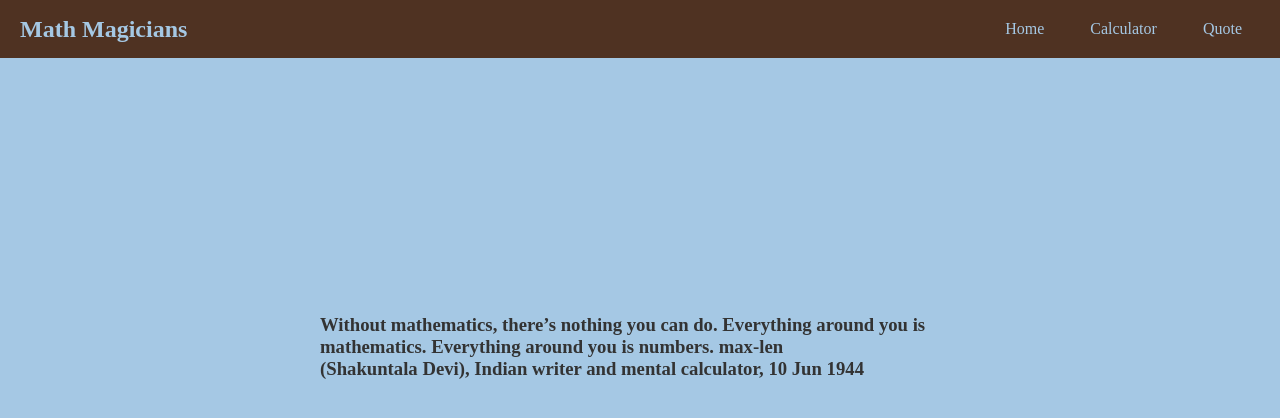
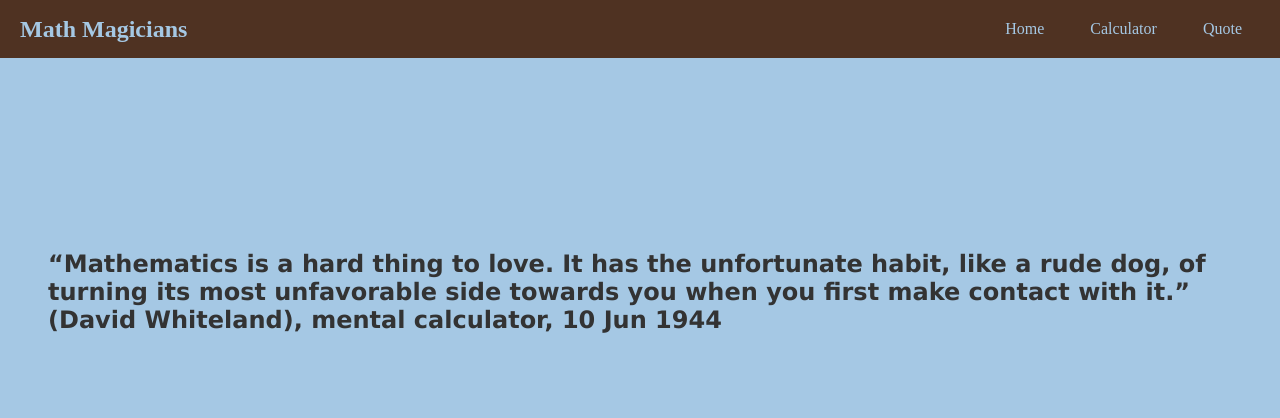
Before and after one commit to NATASHA-ct/REACT-Math-Calculator, a React (Create React App) app: page /quote in a window 1280 px wide. Shown: the top 418 px of the page. Built offline with nearby package versions, Linux system fonts and the light colour scheme.

Commit message:
Add new styles and fix Linter errors

```diff
--- a/src/components/Calculator.js
+++ b/src/components/Calculator.js
@@ -8,8 +8,11 @@ const Calculator = () => {
   };
 
   return (
-    <>
+    <div className="outer-container">
+      <h2 className="Lets">Let&apos;s do some math!</h2>
+
       <div className="main-container">
+
         <div className="display">
           <span>{state.next || state.total || 0}</span>
         </div>
@@ -83,7 +86,7 @@ const Calculator = () => {
           </button>
         </div>
       </div>
-    </>
+    </div>
   );
 };
 
--- a/src/components/Homepage.js
+++ b/src/components/Homepage.js
@@ -1,7 +1,7 @@
 const Home = () => (
   <section className="home-section">
     <div className="home-container">
-      <h2 className="home-header">Welcome to Math our page!</h2>
+      <h2 className="home-header">Welcome to our page!</h2>
       <p className="homepara">
         A mathemagician is a mathematician who is also a magician. The term
         mathemagic is believed to have been introduced by Royal Vale Heath with
--- a/src/components/quote.js
+++ b/src/components/quote.js
@@ -6,10 +6,11 @@ const Quote = () => (
     <h3 className="quoteHead">
       {' '}
       {/* eslint-disable max-len */}
-      Without mathematics, there’s nothing you can do. Everything around you is
-      mathematics. Everything around you is numbers. max-len
+      “Mathematics is a hard thing to love. It has the unfortunate habit, like a
+      rude dog, of turning its most unfavorable side towards you when you first
+      make contact with it.”
       <br />
-      (Shakuntala Devi), Indian writer and mental calculator, 10 Jun 1944
+      (David Whiteland),  mental calculator, 10 Jun 1944
     </h3>
   </div>
 );
--- a/src/index.css
+++ b/src/index.css
@@ -1,7 +1,7 @@
 body {
   width: 100%;
   color: #000;
-  background-color:#a5c8e4 ;
+  background-color: #a5c8e4;
 }
 
 *,
@@ -10,12 +10,23 @@ body {
   box-sizing: inherit;
   margin: 0;
   padding: 0;
-  }
+}
 
 :root {
   --darkgrey: #6c696f;
   --lightgrey: #dedcdb;
   --orange: rgb(238, 135, 55);
+}
+
+.outer-container {
+  display: flex;
+  align-items: flex-start;
+  justify-content: space-around;
+}
+
+.Lets {
+  margin-top: 3em;
+  font-size: 32px;
 }
 
 .main-container {
@@ -24,7 +35,6 @@ body {
   background-color: var(--lightgrey);
   box-shadow: 0 2px 64px rgb(133, 129, 129);
   width: 55%;
-  margin: 0 auto;
   margin-top: 3em;
 }
 
@@ -103,8 +113,8 @@ button {
 .navMenu a {
   color: #a5c8e4;
   padding: 8px;
-  text-decoration:none;
- }
+  text-decoration: none;
+}
 
 .navMenu li {
   list-style: none;
@@ -115,14 +125,14 @@ button {
 }
 
 /* /* Homepage start here  */
-.home-section{
+.home-section {
   display: flex;
   text-align: center;
   justify-content: center;
 }
 
-.home-header{
-    margin-top:1em;
+.home-header {
+  margin-top: 1em;
 }
 
 .home-container {
@@ -132,11 +142,11 @@ button {
   justify-content: center;
   align-items: center;
   width: 90%;
-  margin-top:4em;
+  margin-top: 4em;
   margin-bottom: 4em;
   align-self: center;
   gap: 20px;
-  color:#083357;
+  color: #083357;
 }
 
 .home-container p {
@@ -149,11 +159,14 @@ button {
 
 .quoteCont {
   color: #333;
-  width: 50%;
-  position: relative;
-  left: 25%;
-  right: 25%;
-  margin-top: 20%;
+  margin: auto 0;
+}
+
+.quoteHead {
+  font-size: 1.5rem;
+  font-family: 'Lucida Sans', 'Lucida Sans Regular', 'Lucida Grande', 'Lucida Sans Unicode', Geneva, Verdana, sans-serif;
+  margin-top: 8em;
+  margin-left: 2em;
 }
 
 @media only screen and (max-width: 768px) {
```
